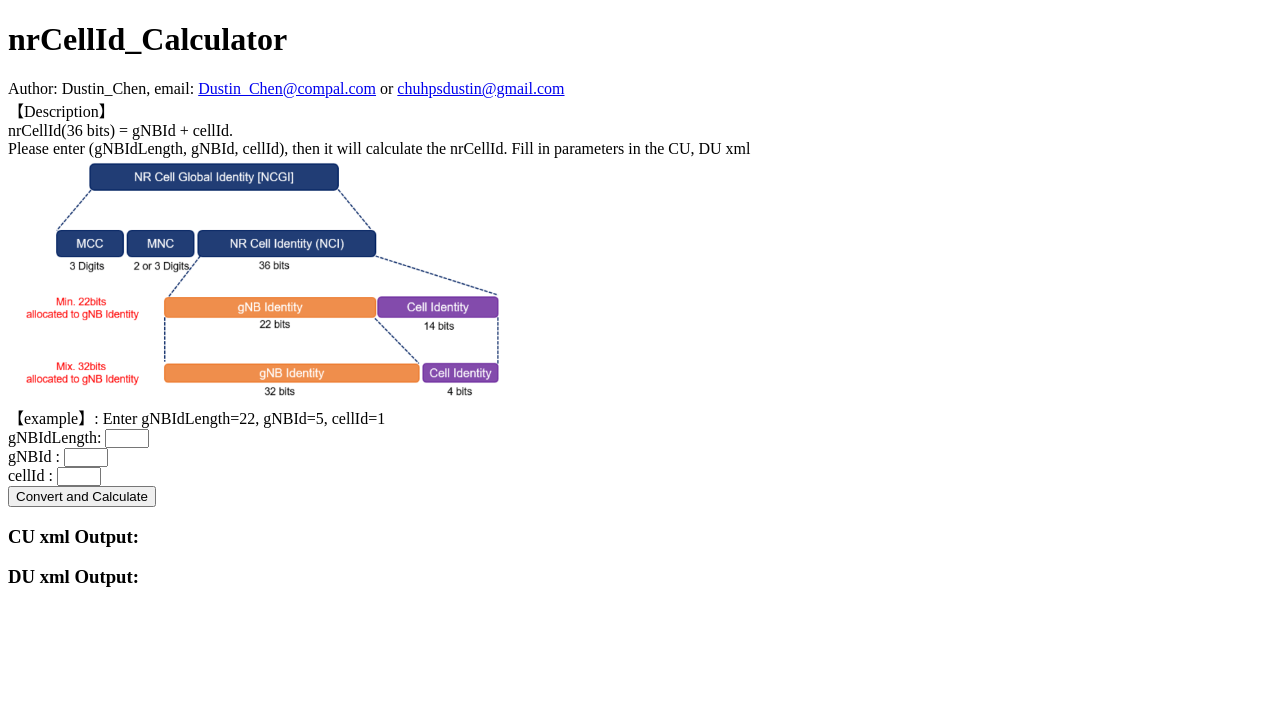
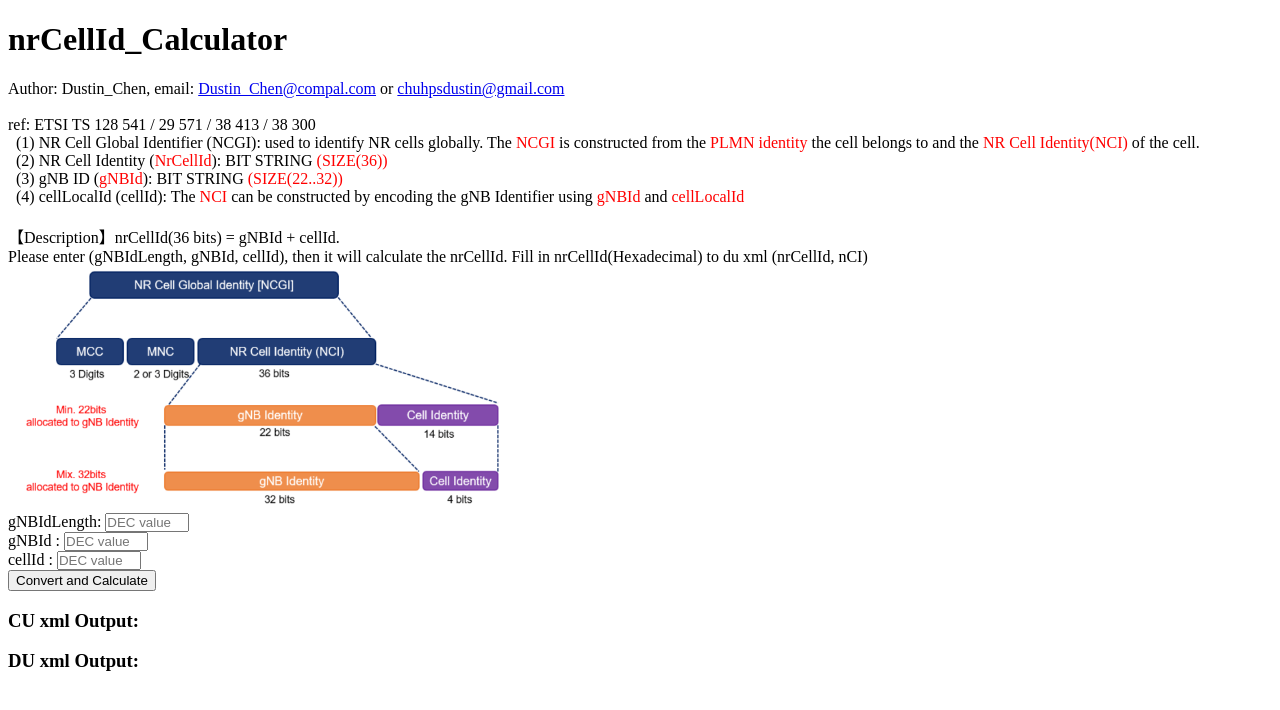
Before and after one commit to dustinchen26/nrCellId, a plain HTML site: page index.html in a window 1280 px wide. Drawn offline with Linux system fonts and the light colour scheme.

Commit message:
update spec description

```diff
--- a/index.html
+++ b/index.html
@@ -4,7 +4,7 @@
   <title>nrCellId_Calculator</title>
   <style>
     input[type="number"] {
-      width: 40px; /* 調整輸入框寬度 */
+      width: 80px; /* 調整輸入框寬度 */
       margin: 0;   /* 設置輸入框的間距為0 */
       padding: 0;  /* 設置輸入框的內邊距為0 */
     }
@@ -16,6 +16,10 @@
     .input-group {
       margin-bottom: 0; /* 設置包裹元素的間距為0 */
     }
+
+	.colored {
+		color: red;
+	}
   </style>
   <script>
     function convertAndCalculate() {
@@ -72,26 +76,31 @@
 <body>
   <h1>nrCellId_Calculator</h1>
   <p style="margin: 0;">Author: Dustin_Chen, email: <a href="mailto:Dustin_Chen@compal.com" style="line-height: 1;">Dustin_Chen@compal.com</a> or <a href="mailto:chuhpsdustin@gmail.com" style="line-height: 1;">chuhpsdustin@gmail.com</a></p>
-  <p>【Description】</p>
-  <p>nrCellId(36 bits) = gNBId + cellId. </p>
-  <p>Please enter (gNBIdLength, gNBId, cellId), then it will calculate the nrCellId. Fill in parameters in the CU, DU xml</p>
+  <br>
+  <p>ref: ETSI TS 128 541 / 29 571 / 38 413 / 38 300<br></p>
+  <p>&nbsp;&nbsp;(1) NR Cell Global Identifier (NCGI): used to identify NR cells globally. The <span class="colored">NCGI</span> is constructed from the <span class="colored">PLMN identity</span> the cell belongs to and the <span class="colored">NR Cell Identity(NCI)</span> of the cell.<br></p>
+  <p>&nbsp;&nbsp;(2) NR Cell Identity (<span class="colored">NrCellId</span>): BIT STRING <span class="colored">(SIZE(36))</span> <br></p>
+  <p>&nbsp;&nbsp;(3) gNB ID (<span class="colored">gNBId</span>): BIT STRING <span class="colored">(SIZE(22..32))</span>  <br></p>
+  <p>&nbsp;&nbsp;(4) cellLocalId (cellId): The <span class="colored">NCI</span> can be constructed by encoding the gNB Identifier using <span class="colored">gNBId</span> and <span class="colored">cellLocalId</span> <br></p>
+  <br>
+  <p>【Description】nrCellId(36 bits) = gNBId + cellId. <br></p>
+  <p>Please enter (gNBIdLength, gNBId, cellId), then it will calculate the nrCellId. Fill in nrCellId(Hexadecimal) to du xml (nrCellId, nCI)</p>
   <img src="https://raw.githubusercontent.com/dustinchen26/nrCellId/master/picture.png" alt="GitHub Image" width="500">
   <br>
-  <p>【example】: Enter gNBIdLength=22, gNBId=5, cellId=1 </p>
   <!-- 將這幾行內容包裹在一個新的容器元素中，並設置其間距為0 -->
   <div class="input-group">
     <label for="gNBIdLength">gNBIdLength: </label>
-    <input type="number" id="gNBIdLength" min="0" max="36">
+    <input type="number" id="gNBIdLength" placeholder="DEC value" min="0" max="36">
   </div>
 
   <div class="input-group">
     <label for="gNBId">gNBId : </label>
-    <input type="number" id="gNBId" min="0">
+    <input type="number" id="gNBId" placeholder="DEC value" min="0">
   </div>
 
   <div class="input-group">
     <label for="cellId">cellId : </label>
-    <input type="number" id="cellId" min="0">
+    <input type="number" id="cellId" placeholder="DEC value" min="0">
   </div>
   <button onclick="convertAndCalculate()">Convert and Calculate</button>
 
```
